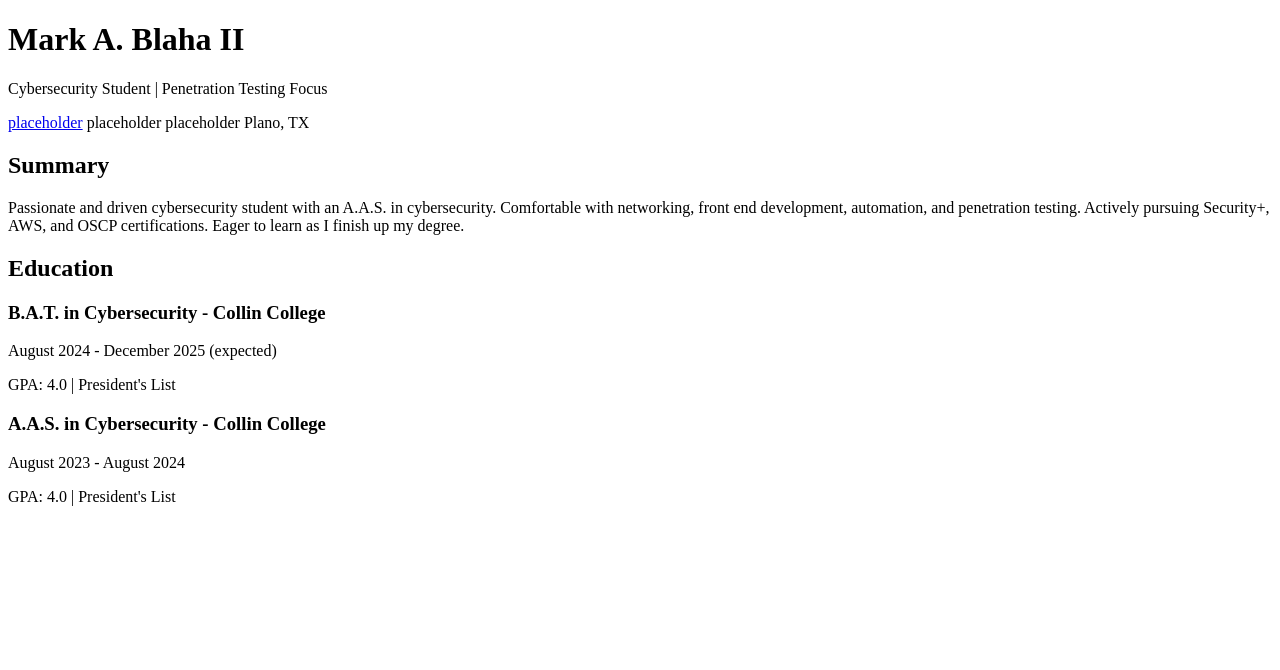
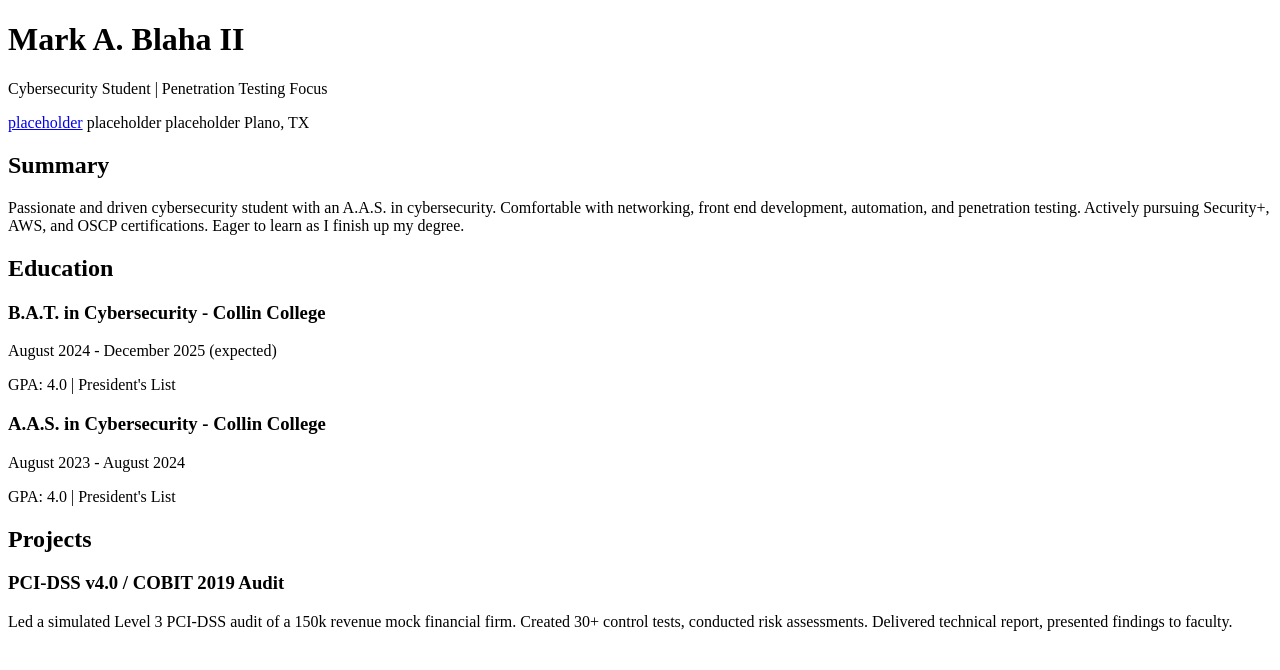
Before and after one commit to realmbs/realmbs.github.io, a SvelteKit app: page / in a window 1280 px wide. Shown: the top 670 px of the page. Built offline with nearby package versions, Linux system fonts and the light colour scheme.

Commit message:
updated +page.svelte > projects

```diff
--- a/src/routes/+page.svelte
+++ b/src/routes/+page.svelte
@@ -29,4 +29,14 @@
         </article>
       {/each}
   </section>
+
+   <section class="space-y-4">
+    <h2 class="text-2xl font-semibold">Projects</h2>
+      {#each resume.projects as project}
+        <article class="border p-4 rounded-x1">
+          <h3 class="font-semibold">{project.name}</h3>
+          <p class="text-sm text-gray-500">{project.description}</p>
+        </article>
+      {/each}
+   </section>
 </main>
```
